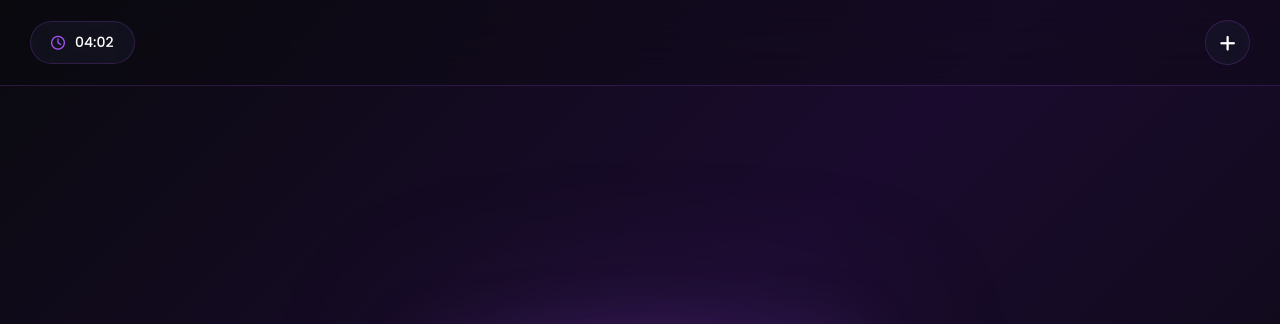
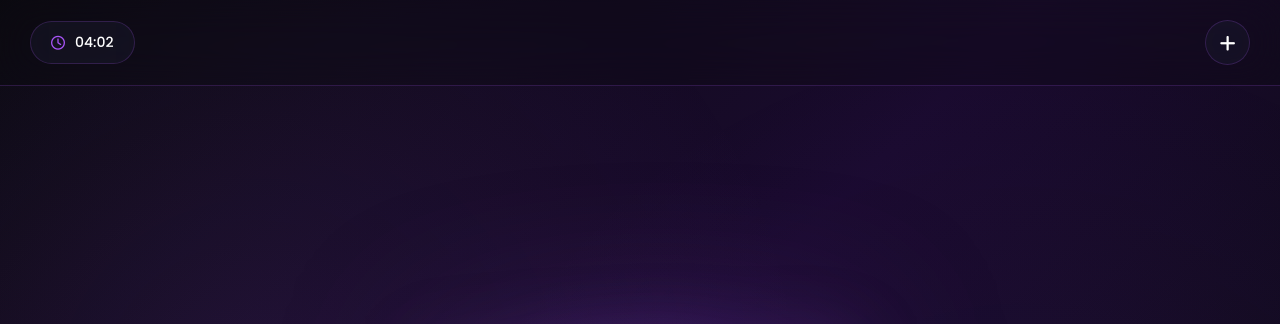
Before and after one commit to Dylphiiee/Lunar-AI, a plain HTML site: page index.html in a window 1280 px wide. Shown: the top 324 px of the page. Drawn offline with nearby package versions, Linux system fonts and the light colour scheme.

Commit message:
LUNAR-AI

```diff
--- a/style.css
+++ b/style.css
@@ -34,6 +34,8 @@ body::before {
     left: 0;
     width: 100%;
     height: 100%;
+    background: radial-gradient(circle at 20% 50%, rgba(168, 85, 247, 0.1) 0%, transparent 50%),
+                radial-gradient(circle at 80% 80%, rgba(124, 58, 237, 0.1) 0%, transparent 50%);
     pointer-events: none;
     z-index: 0;
 }
```
